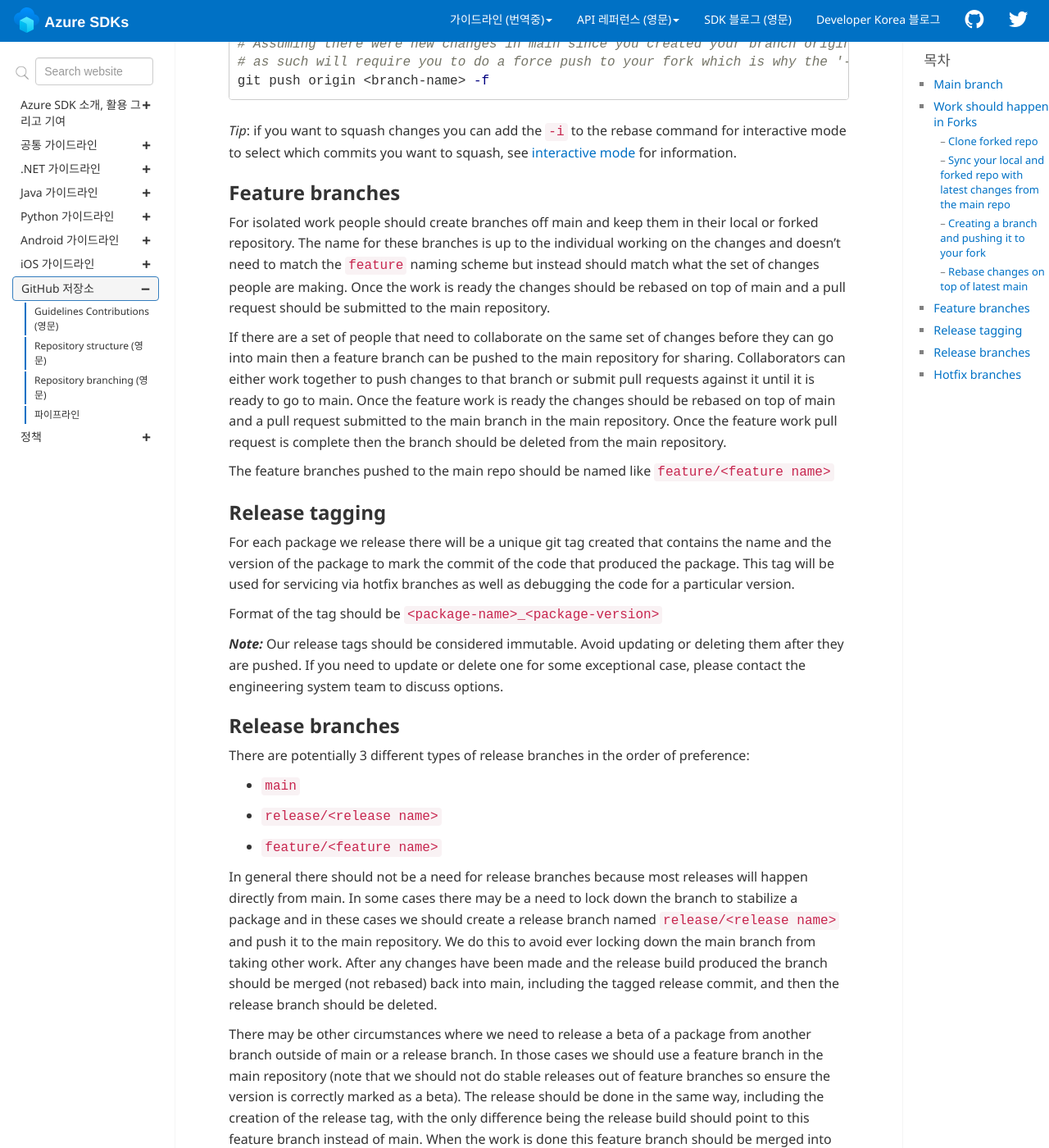
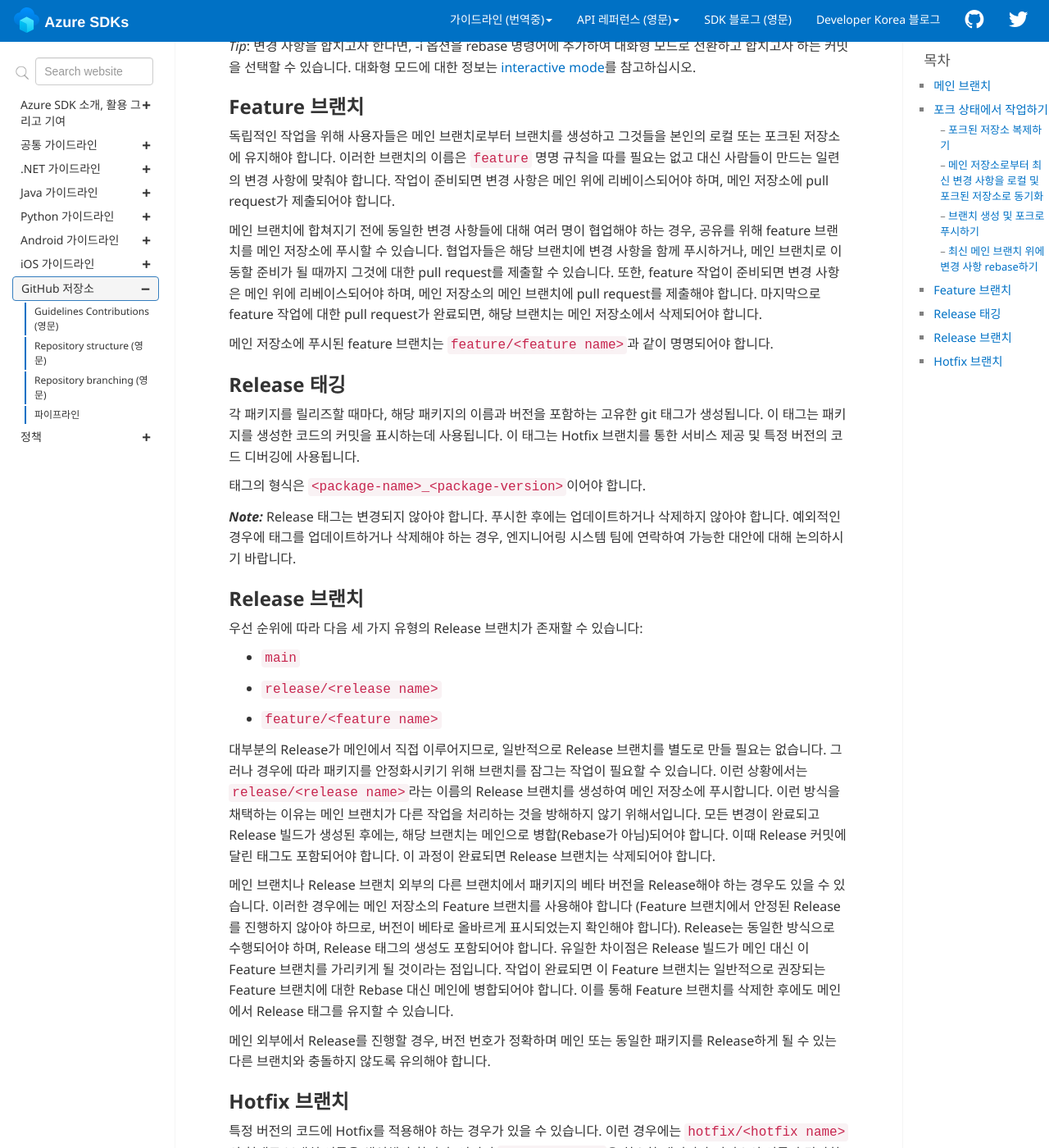
Before and after one commit to Azure/azure-sdk-korean, a Jekyll site: the page built from docs/policies/repobranching.md, in a window 1280 px wide and 1400 px high, scrolled down 2855 px. Shown: the whole window at 82% size. Built offline with Jekyll 4.4.1, drawn with Linux system fonts in a browser that asks for light colours; comment, search, counter and statistics services are not loaded; some of the changed text lies outside the part shown.

Commit message:
repobranching.md 한국어 번역

````diff
--- a/docs/policies/repobranching.md
+++ b/docs/policies/repobranching.md
@@ -1,27 +1,27 @@
 ---
-title: "Policies: Repository Branching"
+title: "정책: 저장소 브랜치 관리"
 permalink: policies_repobranching.html
 folder: policies
 sidebar: general_sidebar
 ---
 
-The git branching and workflow strategy we will be using is mostly in line with [OneFlow](https://www.endoflineblog.com/oneflow-a-git-branching-model-and-workflow) with some slight variations called out below.
+Git 브랜치 관리와 워크플로우 전략은 대부분 [OneFlow](https://www.endoflineblog.com/oneflow-a-git-branching-model-and-workflow)와 일치하며, 약간의 차이점은 아래에 명시되어 있습니다.
 
-## Main branch
+## 메인 브랜치
 
-`main` is the main default branch that lives forever and should never be force pushed to. The main branch must always be in a working state where CI builds succeed (e.g. build, analyze, and tests passing).  All other branches are intentionally short lived and should be removed once they are no longer needed.
+ `main`은 항상 존재하고, 절대 강제로 푸시하면 안 되는 기본 브랜치입니다. 메인 브랜치는 항상 작동하는 상태를 유지해야 하며, CI(Continuous Integration) 빌드가 성공적으로 수행되어야 합니다 (예: 빌드, 분석, 테스트가 모두 통과). 나머지 모든 브랜치는 의도적으로 짧은 수명을 가지도록 설계되었으며, 더 이상 필요하지 않을 경우 삭제해야 합니다.
 
-While main will always be in a buildable state it will not necessarily always represent the state of the latest official published packages. To figure out the state of the code for a given released package you need to use the tag for that released package. This rule might vary between the different language repos as some languages that allow direct references to source code (i.e. python, js) like to keep the main branch matching the latest published official package and so you may need to refer to specific instructions in the language repos for the rules.
+메인 브랜치는 언제나 빌드 가능한 상태를 유지하지만, 항상 최신으로 배포된 공식 패키지의 상태를 반영하는 것은 아닙니다. 특정 배포된 패키지의 코드 상태를 파악하려면 그 패키지에 대한 태그를 참조해야 합니다. 이 규칙은 각각의 프로그래밍 언어 저장소에 따라 다를 수 있습니다. 예를 들어 파이썬이나 자바스크립트처럼 소스 코드를 직접 참조할 수 있는 언어들은 메인 브랜치가 항상 최신으로 배포된 공식 패키지와 동일한 상태를 유지하려는 경향이 있습니다. 그러므로 각 언어 저장소의 구체적인 지침을 참고해야 합니다.
 
-## Work should happen in Forks
+## 포크 상태에서 작업하기
 
-In order to help reduce the clutter of branches in the main repo as well as to enable a common workflow for both contributors and community members with different permissions people should create forks of the main repository and work in them. Once work is ready in the fork then a pull request can be submitted back to the main repository.
+메인 저장소의 브랜치 혼잡을 줄이고, 다른 권한을 가진 기여자와 커뮤니티 회원들 모두에게 공통의 작업 흐름을 가능하게 하기 위해, 구성원들은 메인 저장소를 포크하여 작업을 진행해야 합니다. 포크에서의 작업이 준비되면 Pull Request를 메인 저장소에 제출할 수 있습니다.
 
-See the next few sections for some simple getting started instructions for using forks but for more detailed documentation from github see [working-with-forks](https://help.github.com/en/articles/working-with-forks).
+포크를 사용하는데 대한 간단한 시작 지침을 위한 다음 몇가지 섹션을 참조하십시오. 또한 Github에서 더 자세한 문서를 보려면 [working-with-forks](https://help.github.com/en/articles/working-with-forks)를 참조하십시오.
 
-### Clone forked repo
+### 포크된 저장소 복제하기
 
-After you have created your own fork by clicking the fork button on the main repo you can use the following commands to clone and set up your local repo.
+메인 저장소에서 포크 버튼을 클릭하여 본인의 포크를 생성한 후에는 아래의 명령어를 사용하여 로컬 저장소를 복제하고 설정할 수 있습니다.
 
 ```bash
 # clone your forked repo locally which will setup your origin remote
@@ -37,11 +37,11 @@ git remote -v
 # upstream  https://github.com/Azure/azure-sdk-for-<lang>.git (fetch)
 # upstream  https://github.com/Azure/azure-sdk-for-<lang>.git (push)
 ```
-After you have ran those commands you should be all setup with your local cloned repo, a remote for your forked repo called origin, and a remote for the main repo called upstream.
+위의 명령어들을 실행한 후에는 로컬로 복제된 저장소와 origin이라는 이름의 본인이 포크한 저장소를 위한 원격 저장소, 그리고 upstream이라는 이름의 메인 저장소를 위한 원격 저장소가 모두 설정되어 있어야 합니다.
 
-### Sync your local and forked repo with latest changes from the main repo
+### 메인 저장소로부터 최신 변경 사항을 로컬 및 포크된 저장소로 동기화
 
-Working in a fork is highly recommended so you should avoid committing changes directly into main and you can use it to sync your various repos. The instructions in this section assume you are using main as your syncing branch.
+포크 상태에서 작업하는 것이 강력하게 권장되므로 메인 브랜치에 직접 변경 사항을 커밋하는 것은 지양해야 합니다. 대신 메인 브랜치을 사용하여 구성원들의 다양한 저장소를 동기화하는 것이 가능합니다. 이 섹션의 지침은 메인을 동기화 브랜치로 사용한다는 가정하에 작성되었습니다.
 
 ```bash
 # switch to your local main
@@ -54,9 +54,9 @@ git pull upstream main --ff-only
 git push origin main
 ```
 
-At this point all three of your repos - local, origin, and upstream - should all match and be in sync.
+이 시점에서 세 개의 저장소(로컬, origin, upstream)가 모두 일치하고 동기화되어야 합니다.
 
-Note that in order to ensure that we don't accidently get our local or origin main out of sync we use the `--ff-only` (fast-forward only) option which will fail if you have any commits that aren't already in the main repo. If you ever get into this state the easiest thing to do is to force reset your local main branch.
+로컬 또는 origin의 메인 브랜치가 실수로 동기화에서 벗어나는 것을 방지하기 위해 `--ff-only`(fast-forward only) 옵션을 사용합니다. 이 옵션은 메인 저장소에 이미 존재하지 않는 커밋이 있는 경우 실패하게 됩니다. 이와 같은 상태에 빠지게 된다면, 가장 간단한 해결 방법은 로컬의 메인 브랜치를 강제로 리셋하는 것입니다.
 
 ```bash
 # Warning: this will remove any commits you might have in your local main so if
@@ -66,9 +66,9 @@ git reset --hard upstream/main
 # If you also have your forked main out of sync you might need to use the force option when you push those changes
 git push origin main -f
 ```
-### Creating a branch and pushing it to your fork
+### 브랜치 생성 및 포크로 푸시하기
 
-After your local main branch is in-sync with the upstream main you can now create a branch and do work.
+로컬의 메인 브랜치가 upstream의 메인 브랜치와 동기화된 후, 새로운 브랜치를 생성하고 작업을 진행할 수 있습니다.
 ```bash
 git checkout <branch-name>
 
@@ -79,17 +79,18 @@ git commit
 
 git push origin <branch-name>
 ```
-At this point you should be able to go to the main repository on github and see a link to create a pull request with the changes you pushed.
+이 시점에서는 GitHub의 메인 저장소로 이동하여, 푸시한 변경 사항으로 pull request를 생성하는 링크를 확인할 수 있어야 합니다.
 
-_Tip_: Some folks like to quickly stage and commit with a simple message at the same time you can use the following command for that.
+_Tip_: 몇몇 사람들은 빠르게 스테이지하고 간단한 메시지와 함께 동시에 커밋하는 것을 선호합니다. 그럴 경우 아래의 명령어를 사용할 수 있습니다.
+
 ```bash
 git commit -am "Commit message"
 ```
-Note that `-a` means commit all files that have changes so be sure to not have any other modified files in your working directory. The `-m` allows you to pass a commit message at the command line and is useful for quick commits but you might want to use your configured editor for better commit messages when pushing changes you want to be reviewed and merged into the main repo.
+`-a`는 변경된 모든 파일을 커밋하라는 의미이므로 작업 디렉토리에 수정된 다른 파일이 없도록 주의해야 합니다. `-m`은 커맨드 라인에서 커밋 메시지를 전달할 수 있게 해주어 빠른 커밋에 유용하지만, 리뷰를 받고 메인 리포지토리에 병합하고자 하는 변경사항을 푸시할 때는 구성된 에디터를 사용하여 더 나은 커밋 메시지를 작성하고자 할 수 있습니다
 
-### Rebase changes on top of latest main
+### 최신 메인 브랜치 위에 변경 사항 rebase하기
 
-If you have changes that you have been working on and you need to update them with the latest changes from main, you should do the following commands after you have sync'ed your local main.
+작업 중인 변경사항이 있으며 이를 메인 브랜치의 최신 변경사항으로 업데이트하고 싶다면, 로컬의 메인 브랜치를 동기화한 후에 다음 명령어들을 실행합니다.
 
 ```bash
 git checkout <branch-name>
@@ -103,40 +104,41 @@ git rebase main
 git push origin <branch-name> -f
 ```
 
-_Tip_: if you want to squash changes you can add the `-i` to the rebase command for interactive mode to select which commits you want to squash, see [interactive mode](https://www.git-scm.com/docs/git-rebase#_interactive_mode) for information.
+_Tip_: 변경 사항을 합치고자 한다면, -i 옵션을 rebase 명령어에 추가하여 대화형 모드로 전환하고 합치고자 하는 커밋을 선택할 수 있습니다. 대화형 모드에 대한 정보는 [interactive mode](https://www.git-scm.com/docs/git-rebase#_interactive_mode)를 참고하십시오.
 
-## Feature branches
+## Feature 브랜치
 
-For isolated work people should create branches off main and keep them in their local or forked repository. The name for these branches is up to the individual working on the changes and doesn't need to match the `feature` naming scheme but instead should match what the set of changes people are making. Once the work is ready the changes should be rebased on top of main and a pull request should be submitted to the main repository.
+독립적인 작업을 위해 사용자들은 메인 브랜치로부터 브랜치를 생성하고 그것들을 본인의 로컬 또는 포크된 저장소에 유지해야 합니다. 이러한 브랜치의 이름은 `feature` 명명 규칙을 따를 필요는 없고 대신 사람들이 만드는 일련의 변경 사항에 맞춰야 합니다. 작업이 준비되면 변경 사항은 메인 위에 리베이스되어야 하며, 메인 저장소에 pull request가 제출되어야 합니다.
 
-If there are a set of people that need to collaborate on the same set of changes before they can go into main then a feature branch can be pushed to the main repository for sharing. Collaborators can either work together to push changes to that branch or submit pull requests against it until it is ready to go to main. Once the feature work is ready the changes should be rebased on top of main and a pull request submitted to the main branch in the main repository. Once the feature work pull request is complete then the branch should be deleted from the main repository.
+메인 브랜치에 합쳐지기 전에 동일한 변경 사항들에 대해 여러 명이 협업해야 하는 경우, 공유를 위해 feature 브랜치를 메인 저장소에 푸시할 수 있습니다. 협업자들은 해당 브랜치에 변경 사항을 함께 푸시하거나, 메인 브랜치로 이동할 준비가 될 때까지 그것에 대한 pull request를 제출할 수 있습니다. 또한, feature 작업이 준비되면 변경 사항은 메인 위에 리베이스되어야 하며, 메인 저장소의 메인 브랜치에 pull request를 제출해야 합니다. 마지막으로 feature 작업에 대한 pull request가 완료되면, 해당 브랜치는 메인 저장소에서 삭제되어야 합니다.
 
-The feature branches pushed to the main repo should be named like `feature/<feature name>`
+메인 저장소에 푸시된 feature 브랜치는 `feature/<feature name>`과 같이 명명되어야 합니다.
 
-## Release tagging
+## Release 태깅
 
-For each package we release there will be a unique git tag created that contains the name and the version of the package to mark the commit of the code that produced the package. This tag will be used for servicing via hotfix branches as well as debugging the code for a particular version.
+각 패키지를 릴리즈할 때마다, 해당 패키지의 이름과 버전을 포함하는 고유한 git 태그가 생성됩니다. 이 태그는 패키지를 생성한 코드의 커밋을 표시하는데 사용됩니다. 이 태그는 Hotfix 브랜치를 통한 서비스 제공 및 특정 버전의 코드 디버깅에 사용됩니다.
 
-Format of the tag should be `<package-name>_<package-version>`
+태그의 형식은 `<package-name>_<package-version>`이어야 합니다.
 
-**_Note:_** Our release tags should be considered immutable.  Avoid updating or deleting them after they are pushed. If you need to update or delete one for some exceptional case, please contact the engineering system team to discuss options.
+**_Note:_** Release 태그는 변경되지 않아야 합니다. 푸시한 후에는 업데이트하거나 삭제하지 않아야 합니다. 예외적인 경우에 태그를 업데이트하거나 삭제해야 하는 경우, 엔지니어링 시스템 팀에 연락하여 가능한 대안에 대해 논의하시기 바랍니다.
 
-## Release branches
+## Release 브랜치
 
-There are potentially 3 different types of release branches in the order of preference:
- - `main`
- - `release/<release name>`
- - `feature/<feature name>`
+우선 순위에 따라 다음 세 가지 유형의 Release 브랜치가 존재할 수 있습니다:
 
-In general there should not be a need for release branches because most releases will happen directly from main. In some cases there may be a need to lock down the branch to stabilize a package and in these cases we should create a release branch named `release/<release name>` and push it to the main repository. We do this to avoid ever locking down the main branch from taking other work. After any changes have been made and the release build produced the branch should be merged (not rebased) back into main, including the tagged release commit, and then the release branch should be deleted.
+- `main`
+- `release/<release name>`
+- `feature/<feature name>`
 
-There may be other circumstances where we need to release a beta of a package from another branch outside of main or a release branch. In those cases we should use a feature branch in the main repository (note that we should not do stable releases out of feature branches so ensure the version is correctly marked as a beta). The release should be done in the same way, including the creation of the release tag, with the only difference being the release build should point to this feature branch instead of main. When the work is done this feature branch should be merged into main instead of rebased as generally recommended for feature branches. This allows us to preserve the release tags in main after we delete the feature branch.
+대부분의 Release가 메인에서 직접 이루어지므로, 일반적으로 Release 브랜치를 별도로 만들 필요는 없습니다. 그러나 경우에 따라 패키지를 안정화시키기 위해 브랜치를 잠그는 작업이 필요할 수 있습니다. 이런 상황에서는 `release/<release name>`라는 이름의 Release 브랜치를 생성하여 메인 저장소에 푸시합니다. 이런 방식을 채택하는 이유는 메인 브랜치가 다른 작업을 처리하는 것을 방해하지 않기 위해서입니다. 모든 변경이 완료되고 Release 빌드가 생성된 후에는, 해당 브랜치는 메인으로 병합(Rebase가 아님)되어야 합니다. 이때 Release 커밋에 달린 태그도 포함되어야 합니다. 이 과정이 완료되면 Release 브랜치는 삭제되어야 합니다.
 
-When doing any releases outside of main extra caution needs to be taken to ensure the version numbers are correct and don't conflict with main or any other branch that might be releasing the same package.
+메인 브랜치나 Release 브랜치 외부의 다른 브랜치에서 패키지의 베타 버전을 Release해야 하는 경우도 있을 수 있습니다. 이러한 경우에는 메인 저장소의 Feature 브랜치를 사용해야 합니다 (Feature 브랜치에서 안정된 Release를 진행하지 않아야 하므로, 버전이 베타로 올바르게 표시되었는지 확인해야 합니다). Release는 동일한 방식으로 수행되어야 하며, Release 태그의 생성도 포함되어야 합니다. 유일한 차이점은 Release 빌드가 메인 대신 이 Feature 브랜치를 가리키게 될 것이라는 점입니다. 작업이 완료되면 이 Feature 브랜치는 일반적으로 권장되는 Feature 브랜치에 대한 Rebase 대신 메인에 병합되어야 합니다. 이를 통해 Feature 브랜치를 삭제한 후에도 메인에서 Release 태그를 유지할 수 있습니다.
 
-## Hotfix branches
+메인 외부에서 Release를 진행할 경우, 버전 번호가 정확하며 메인 또는 동일한 패키지를 Release하게 될 수 있는 다른 브랜치와 충돌하지 않도록 유의해야 합니다.
 
-Under some circumstances we may need to service a specific version of the code with a hotfix and in these cases we should create a branch with the name `hotfix/<hotfix name>`, where `<hotfix name>` should have at least the name of the package or service and a short description or version number with it. That branch should be created from the git release tag that points at the specific version we want to hotfix and pushed to the main repository.
+## Hotfix 브랜치
+
+특정 버전의 코드에 Hotfix를 적용해야 하는 경우가 있을 수 있습니다. 이런 경우에는 `hotfix/<hotfix name>`의 형태로 브랜치 이름을 생성해야 합니다. 여기서 `<hotfix name>`은 최소한 패키지나 서비스의 이름과 간단한 설명 또는 버전 번호를 포함해야 합니다. 이 브랜치는 Hotfix를 적용하고자 하는 특정 버전을 가리키는 git release 태그로부터 생성되어야 하며, 메인 저장소에 푸시되어야 합니다.
 
 ```bash
 # If you need help finding the exact case-sensitive tag name:
@@ -146,10 +148,10 @@ git checkout -b hotfix/<hotfix name> <package-name>_<package-version>
 git push upstream hotfix/<hotfix name>
 ```
 
-After you have the main hotfix branch created you should use your usual workflow (i.e. create another branch or work on the same named branch in your fork) and the changes should be made and the version number incremented based on our [versioning guidance](releases.md#package-versioning) for the package. If the fixes are already made in main or another branch you can cherry-pick (`git cherry-pick <sha>`) them into your working branch, otherwise make the code edits as needed. Once all the changes are ready submit a PR against the `hotfix/<hotfix name>` branch you created in the main repo. PR validation should kick in automatically as long as the branch follows the `hotfix/*` naming convention. Once CI is green then the fix can be merged into the `hotfix/<hotfix name>` branch.
+Hotfix 브랜치가 생성된 후에는 평소에 사용하던 작업 프로세스(즉, 새 브랜치를 생성하거나 포크에서 동일한 이름의 브랜치에서 작업하는 등)를 이용해야 합니다. 변경사항을 만들고 패키지에 대한 [버전 관리 지침](releases.md#package-versioning)에 따라 버전 번호를 증가시켜야 합니다. 만약 수정사항이 이미 메인 브랜치나 다른 브랜치에 있다면, 작업 중인 브랜치로 해당 사항들을 체리픽(`git cherry-pick <sha>`)할 수 있고, 그렇지 않다면 필요한 코드 수정을 진행해야 합니다. 모든 변경사항이 완료되면 메인 저장소에서 생성한 `hotfix/<hotfix name>` 브랜치로 Pull Request를 제출해야 합니다. 브랜치가 `hotfix/*` 명명 규칙을 따르면, Pull Request 검증은 자동으로 시작됩니다. CI가 성공적으로 수행되면, 수정된 사항을 `hotfix/<hotfix name>` 브랜치로 병합할 수 있습니다.
 
-After the changes are merged into the `hotfix/<hotfix name>` branch the same release process we use for main can be used to produce a release out of that branch but when you queue the build be sure to set the branch name to the `hotfix/<hotfix name>`.
+변경사항이 `hotfix/<hotfix name>` 브랜치로 병합된 후, 메인에서 사용하는 것과 동일한 Release 프로세스를 사용하여 해당 브랜치에서 Release를 생성할 수 있습니다. 그러나 빌드를 대기열에 추가할 때 브랜치 이름을 반드시 `hotfix/<hotfix name>`로 설정해야 합니다.
 
-If the changes were not cherry-picked from `main` and they are needed there then merge (`git merge hotfix/<hotfix name>`) them from your `hotfix/<hotfix name>` branch into `main`. When merging accept the version numbers from `main` and make sure CHANGELOG entries are sorted by date then version.
+만약 변경사항이 `main`으로 체리픽(cherry-pick)되지 않았고, `main`에 필요하다면 `git merge hotfix/<hotfix name>` 명령을 사용하여 `hotfix/<hotfix name>` 브랜치를 `main`으로 병합해야 합니다. 이때 병합을 수행할 때는 `main`의 버전 번호를 유지하고, CHANGELOG 항목이 날짜와 버전별로 정렬되어 있는지 확인해야 합니다.
 
-Once the hotfix has been released and any changes merged back to `main` then you should delete the `hotfix/<hotfix name>` branch, it can always be recreated in the future from the last release tag if needed.
+Hotfix가 배포되고 변경 사항이 `main`으로 병합되면, `hotfix/<hotfix name>` 브랜치를 삭제해야 합니다. 필요한 경우, 나중에 마지막 Release 태그로부터 항상 재생성할 수 있습니다.
````
